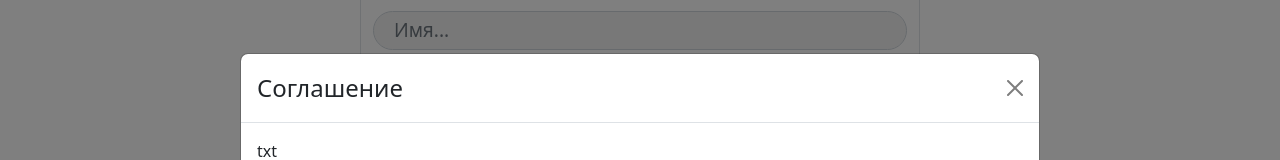
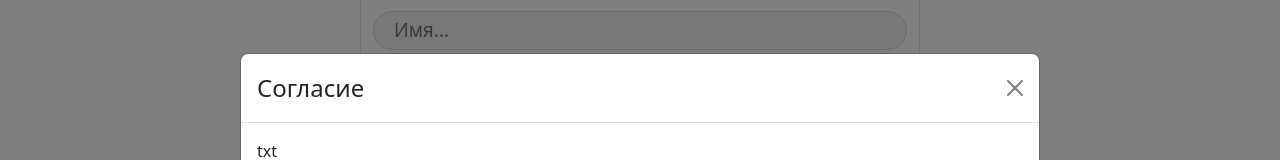
Before and after one commit to SevenLines/school, a React app in the folder front/: page /register in a window 1280 px wide. Both pictures are taken after a click on the link "Согласие". Shown: the part 263-423 px from the top of the page. Built offline with nearby package versions, Linux system fonts and the light colour scheme.

Commit message:
refactor: right label

```diff
--- a/front/src/pages/register/register-page.jsx
+++ b/front/src/pages/register/register-page.jsx
@@ -215,7 +215,7 @@ const RegisterPage = () => {
               </div>
               {errors.agreementCheck && (
                 <div className='ms-2 invalid-feedback d-block'>
-                  Подтвердите соглашение
+                  Подтвердите согласие
                 </div>
               )}
               <div className='mt-3 d-flex justify-content-end'>
@@ -239,7 +239,7 @@ const RegisterPage = () => {
         centered
       >
         <Modal.Header closeButton>
-          <Modal.Title>Соглашение</Modal.Title>
+          <Modal.Title>Согласие</Modal.Title>
         </Modal.Header>
         <Modal.Body>
           <p>txt</p>
```
